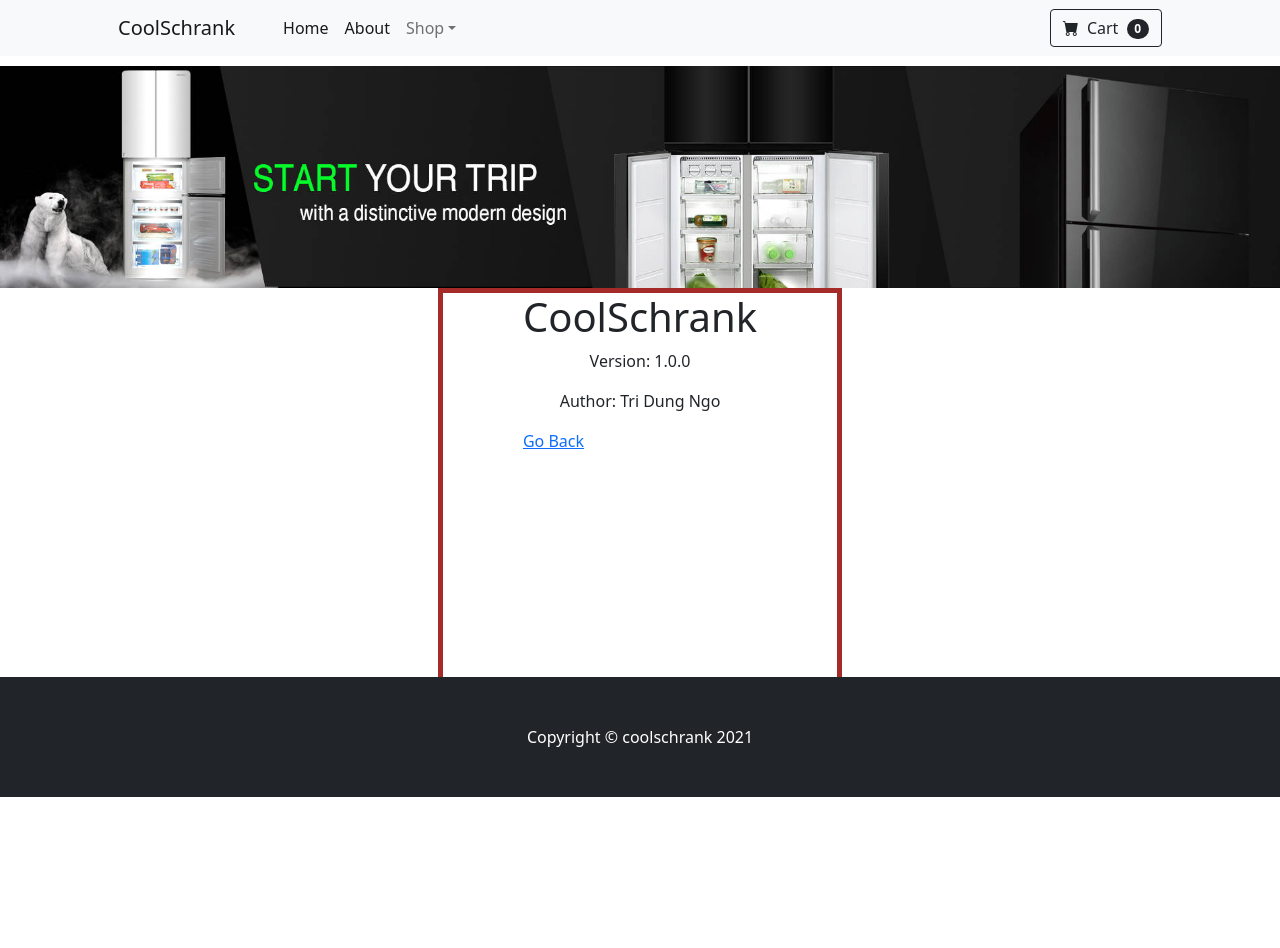
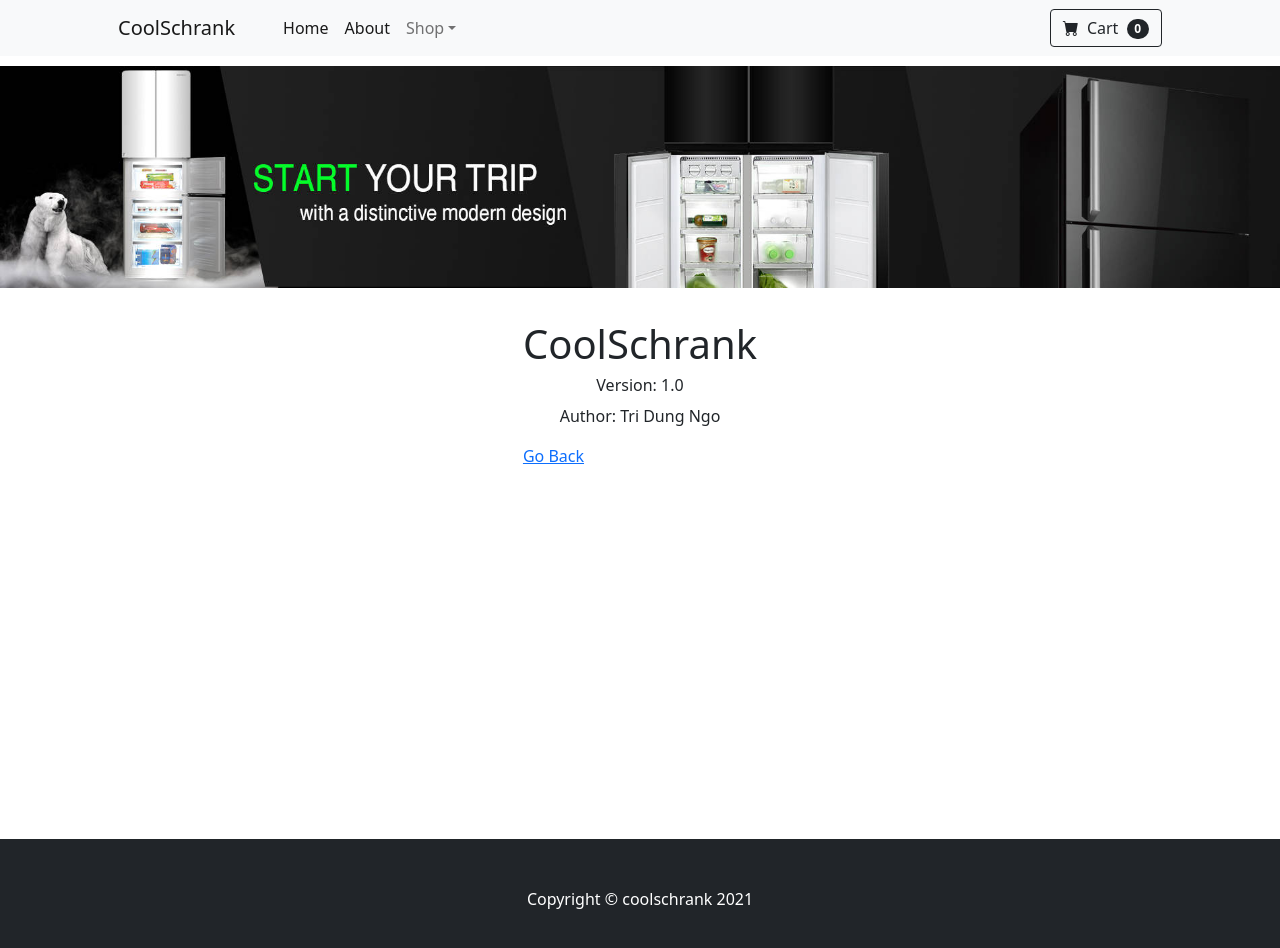
Before and after one commit to tridungng/rola-project, an Angular app: page /about in a window 1280 px wide. Shown: the top 948 px of the page. Before the commit the page ends 800 px from the top, so only its background shows below. Built offline with nearby package versions, Linux system fonts and the light colour scheme.

Commit message:
edit style.css and deleted unnecessary img files

```diff
--- a/src/app/app.component.ts
+++ b/src/app/app.component.ts
@@ -6,5 +6,5 @@ import { Component } from '@angular/core';
   styleUrls: ['./app.component.css']
 })
 export class AppComponent {
-  // title = 'coolschrank-v2';
+
 }
--- a/src/app/components/about/about.component.html
+++ b/src/app/components/about/about.component.html
@@ -1,7 +1,7 @@
 <div class="fridge_about">
     <!-- <img src="../../../assets/img/big_fridge_image.png" id="img_main" alt="Kitchen Image"> -->
     <h1 class="text-center">CoolSchrank</h1>
-    <p class="text-center">Version: 1.0.0</p>
+    <h6 class="text-center">Version: 1.0</h6>
     <p class="text-center">Author: Tri Dung Ngo</p>
-    <a routerLink="/">Go Back</a>
+    <a class="link_router" routerLink="/">Go Back</a>
 </div>
--- a/src/styles.css
+++ b/src/styles.css
@@ -83,9 +83,8 @@ p.thick {
 
 }
 .fridge_about {
-  border: brown solid 5px;
   border-bottom: none;
-  padding: 0rem 5rem 14rem 5rem;
+  padding: 2rem 5rem 23.2rem 5rem;
   display: inline-block;
 }
 .fridge_top {
@@ -260,3 +259,6 @@ p.sidebar_p {
   display:flex;
   justify-content: flex-end;
 }
+.link_router{
+  padding-left: 0px;
+}
```
Also changed, not shown: src/assets/img/main_pic.png (deleted).
